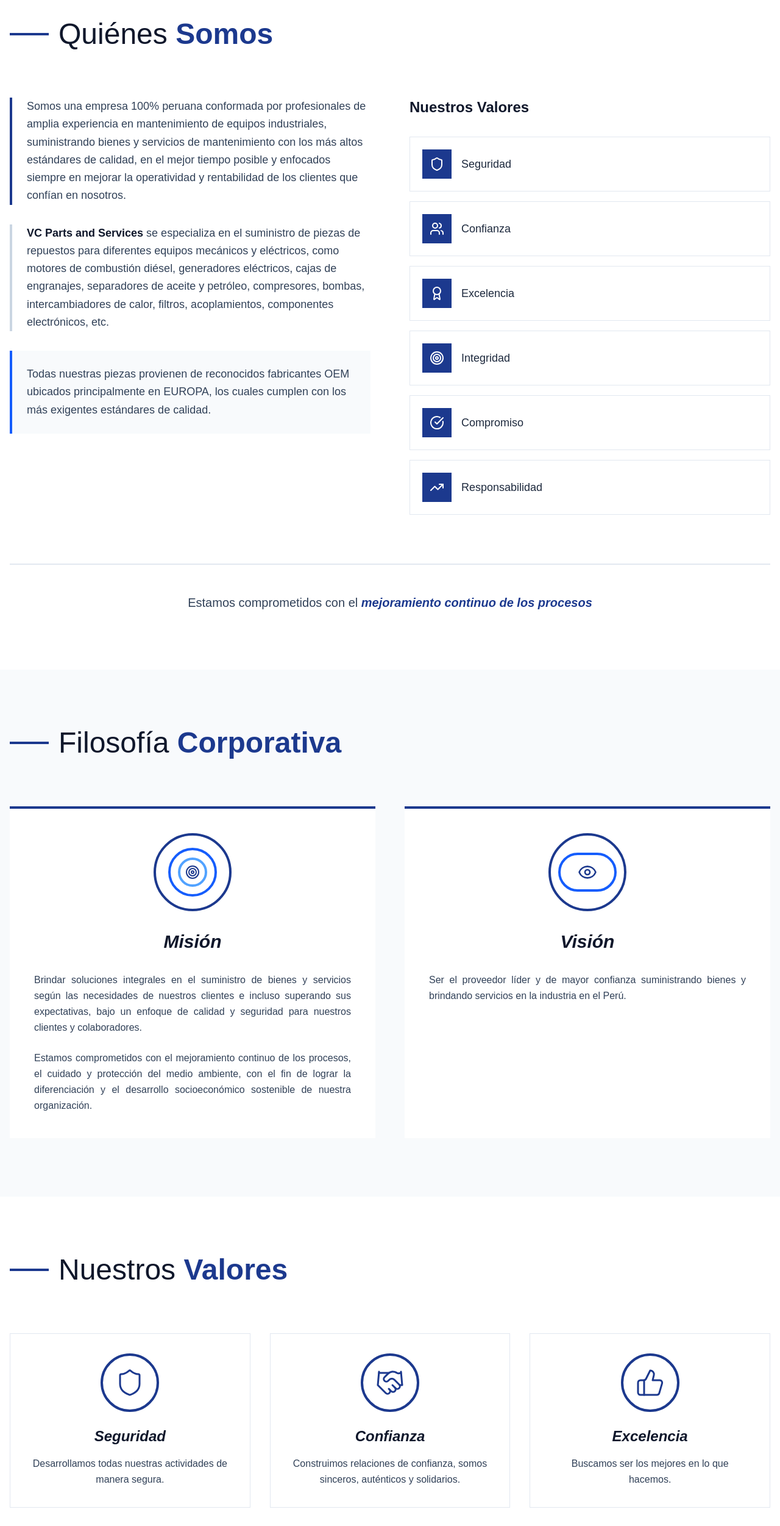
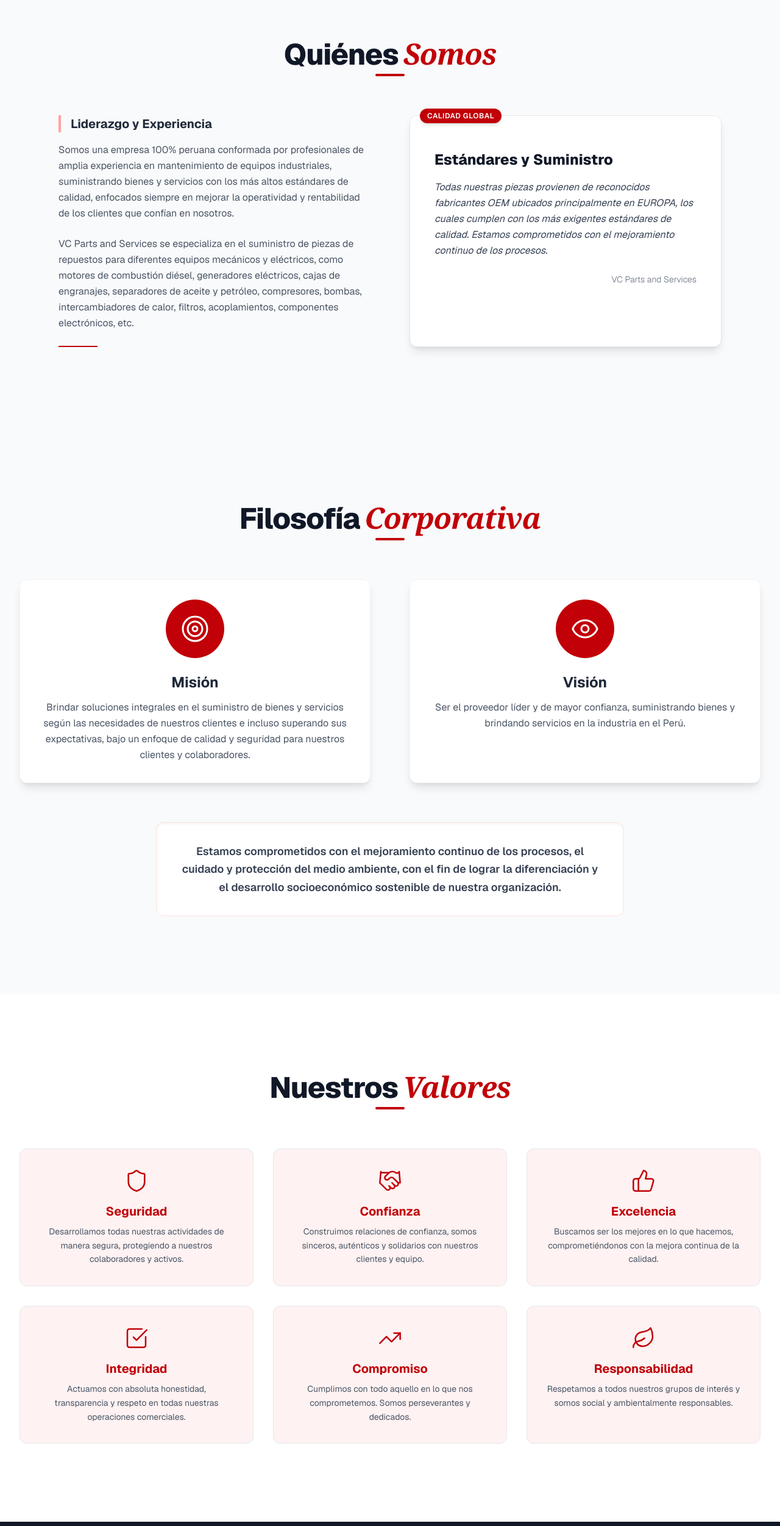
Before and after one commit to alancueva/vcpartsandservices, a Next.js app: page /pages/nosotros in a window 1280 px wide. Shown: the part 180-2682 px from the top of the page at 61% size. Built offline with nearby package versions, Linux system fonts and the light colour scheme.

Commit message:
cambio del pages/nosotros

```diff
--- a/src/app/pages/nosotros/FilosofiaCorporativa.tsx
+++ b/src/app/pages/nosotros/FilosofiaCorporativa.tsx
@@ -1,68 +1,71 @@
+import React from 'react';
+import { Target, Eye } from 'lucide-react'; // Iconos de Lucide React
 
-import { Target, Eye } from 'lucide-react';
+// === 1. CONSTANTES DE ESTILO Y DATOS ===
+
+const ACCENT_COLOR = 'bg-red-700';
+const ACCENT_TEXT = 'text-red-700';
+const ACCENT_TEXT_ICON = 'text-white';
+const FONT_SERIF_ITALIC = 'italic font-serif';
+
+// Datos de Misión y Visión
+const MISSION_TEXT = "Brindar soluciones integrales en el suministro de bienes y servicios según las necesidades de nuestros clientes e incluso superando sus expectativas, bajo un enfoque de calidad y seguridad para nuestros clientes y colaboradores.";
+const VISION_TEXT = "Ser el proveedor líder y de mayor confianza, suministrando bienes y brindando servicios en la industria en el Perú.";
+const COMMITMENT_TEXT = "Estamos comprometidos con el mejoramiento continuo de los procesos, el cuidado y protección del medio ambiente, con el fin de lograr la diferenciación y el desarrollo socioeconómico sostenible de nuestra organización.";
+
+interface PhilosophyCardProps {
+    icon: React.ElementType; // Tipo para un componente de icono de Lucide
+    title: string;
+    description: string;
+}
+
+const PhilosophyCard: React.FC<PhilosophyCardProps> = ({ icon: Icon, title, description }) => (
+    <div className="flex flex-col items-center text-center p-6 md:p-8 bg-white rounded-xl shadow-lg border border-gray-100 hover:shadow-xl transition-all duration-300 transform hover:-translate-y-1">
+        <div className={`flex items-center justify-center w-24 h-24 rounded-full ${ACCENT_COLOR} bg-opacity-10 mb-6`}>
+            <Icon className={`w-12 h-12 ${ACCENT_TEXT_ICON}`} strokeWidth={1.5} />
+        </div>
+        <h3 className="text-2xl font-bold text-gray-800 mb-3">{title}</h3>
+        <p className="text-gray-600 leading-relaxed text-base">{description}</p>
+    </div>
+);
+
 
 export default function FilosofiaCorporativa() {
     return (
-        <section className="bg-slate-50 py-24 px-4">
-            <div className="max-w-7xl mx-auto">
-                {/* Título */}
-                <div className="mb-20">
-                    <div className="flex items-center gap-4 mb-6">
-                        <div className="h-1 w-16 bg-blue-900"></div>
-                        <h2 className="text-4xl md:text-5xl font-light text-slate-900">
-                            Filosofía <span className="font-semibold text-blue-900">Corporativa</span>
-                        </h2>
-                    </div>
+        <section className="py-20 md:py-32 bg-gray-50 font-sans overflow-hidden">
+            <div className="max-w-7xl mx-auto px-4 sm:px-6 lg:px-8">
+
+                {/* TÍTULO PRINCIPAL */}
+                <header className="text-center mb-16">
+                    <h2 className="text-4xl sm:text-5xl font-extrabold text-gray-900 tracking-tight">
+                        Filosofía
+                        <span className={`${FONT_SERIF_ITALIC} ${ACCENT_TEXT} ml-2`}>Corporativa</span>
+                    </h2>
+                    {/* Línea de acento vinotinto */}
+                    <div className={`w-12 h-1 ${ACCENT_COLOR} mx-auto rounded-full mt-2`}></div>
+                </header>
+
+                {/* CONTENIDO: Misión y Visión */}
+                <div className="grid grid-cols-1 md:grid-cols-2 gap-8 md:gap-12 lg:gap-16 mb-16">
+                    <PhilosophyCard
+                        icon={Target} // Icono de Lucide para Misión
+                        title="Misión"
+                        description={MISSION_TEXT}
+                    />
+                    <PhilosophyCard
+                        icon={Eye} // Icono de Lucide para Visión
+                        title="Visión"
+                        description={VISION_TEXT}
+                    />
                 </div>
 
-                {/* Grid Misión y Visión */}
-                <div className="grid md:grid-cols-2 gap-12">
-                    {/* Misión */}
-                    <div className="bg-white border-t-4 border-blue-900 p-10">
-                        <div className="flex justify-center mb-8">
-                            <div className="w-32 h-32 border-4 border-blue-900 rounded-full flex items-center justify-center relative">
-                                <div className="w-20 h-20 border-4 border-blue-600 rounded-full flex items-center justify-center">
-                                    <div className="w-12 h-12 border-4 border-blue-400 rounded-full flex items-center justify-center">
-                                        <Target className="w-6 h-6 text-blue-900" />
-                                    </div>
-                                </div>
-                            </div>
-                        </div>
+                {/* DECLARACIÓN DE COMPROMISO FINAL */}
+                <div className="max-w-3xl mx-auto text-center p-8 bg-white rounded-xl shadow-inner border border-red-100">
+                    <p className="text-lg font-semibold text-gray-700 leading-relaxed">
+                        {COMMITMENT_TEXT}
+                    </p>
+                </div>
 
-                        <h3 className="text-3xl font-semibold text-slate-900 text-center mb-8 italic">Misión</h3>
-
-                        <div className="space-y-6 text-slate-700 leading-relaxed">
-                            <p className="text-justify">
-                                Brindar soluciones integrales en el suministro de bienes y servicios según las necesidades de nuestros clientes e incluso
-                                superando sus expectativas, bajo un enfoque de calidad y seguridad para nuestros clientes y colaboradores.
-                            </p>
-
-                            <p className="text-justify">
-                                Estamos comprometidos con el mejoramiento continuo de los procesos, el cuidado y protección del medio ambiente, con el fin
-                                de lograr la diferenciación y el desarrollo socioeconómico sostenible de nuestra organización.
-                            </p>
-                        </div>
-                    </div>
-
-                    {/* Visión */}
-                    <div className="bg-white border-t-4 border-blue-900 p-10">
-                        <div className="flex justify-center mb-8">
-                            <div className="w-32 h-32 border-4 border-blue-900 rounded-full flex items-center justify-center relative">
-                                <div className="w-24 h-16 border-4 border-blue-600 rounded-full flex items-center justify-center">
-                                    <Eye className="w-8 h-8 text-blue-900" />
-                                </div>
-                            </div>
-                        </div>
-
-                        <h3 className="text-3xl font-semibold text-slate-900 text-center mb-8 italic">Visión</h3>
-
-                        <div className="text-slate-700 leading-relaxed">
-                            <p className="text-justify">
-                                Ser el proveedor líder y de mayor confianza suministrando bienes y brindando servicios en la industria en el Perú.
-                            </p>
-                        </div>
-                    </div>
-                </div>
             </div>
         </section>
     );
--- a/src/app/pages/nosotros/quienesSomos.tsx
+++ b/src/app/pages/nosotros/quienesSomos.tsx
@@ -1,88 +1,72 @@
-'use client';
-import { Shield, Award, Target, Users, CheckCircle, TrendingUp } from 'lucide-react';
+
+// === 1. CONSTANTES DE ESTILO Y DATOS ===
+
+const ACCENT_COLOR = 'bg-red-700';
+const ACCENT_TEXT = 'text-red-700';
+const FONT_SERIF_ITALIC = 'italic font-serif';
+
+// Contenido de la sección Quiénes Somos
+const ABOUT_TEXT_1 = "Somos una empresa 100% peruana conformada por profesionales de amplia experiencia en mantenimiento de equipos industriales, suministrando bienes y servicios con los más altos estándares de calidad, enfocados siempre en mejorar la operatividad y rentabilidad de los clientes que confían en nosotros.";
+const ABOUT_TEXT_2 = "VC Parts and Services se especializa en el suministro de piezas de repuestos para diferentes equipos mecánicos y eléctricos, como motores de combustión diésel, generadores eléctricos, cajas de engranajes, separadores de aceite y petróleo, compresores, bombas, intercambiadores de calor, filtros, acoplamientos, componentes electrónicos, etc.";
+const QUALITY_STATEMENT = "Todas nuestras piezas provienen de reconocidos fabricantes OEM ubicados principalmente en EUROPA, los cuales cumplen con los más exigentes estándares de calidad. Estamos comprometidos con el mejoramiento continuo de los procesos.";
+
 
 
 export default function QuienesSomos() {
-    const valores = [
-        { icon: Shield, text: 'Seguridad' },
-        { icon: Users, text: 'Confianza' },
-        { icon: Award, text: 'Excelencia' },
-        { icon: Target, text: 'Integridad' },
-        { icon: CheckCircle, text: 'Compromiso' },
-        { icon: TrendingUp, text: 'Responsabilidad' }
-    ];
 
     return (
-        <section className="bg-white py-24 px-4">
-            <div className="max-w-7xl mx-auto">
-                {/* Título */}
-                <div className="mb-20">
-                    <div className="flex items-center gap-4 mb-6">
-                        <div className="h-1 w-16 bg-blue-900"></div>
-                        <h2 className="text-4xl md:text-5xl font-light text-slate-900">
-                            Quiénes <span className="font-semibold text-blue-900">Somos</span>
-                        </h2>
+         <section className="py-20 md:py-32 bg-gray-50 font-sans overflow-hidden">
+            <div className="max-w-6xl mx-auto px-4 sm:px-6 lg:px-8">
+
+                {/* TÍTULO PRINCIPAL */}
+                <header className="text-center mb-16">
+                    <h2 className="text-4xl sm:text-5xl font-extrabold text-gray-900 tracking-tight">
+                        Quiénes
+                        <span className={` ${FONT_SERIF_ITALIC} ${ACCENT_TEXT} ml-2`}>Somos</span>
+                    </h2>
+                    {/* Línea de acento vinotinto */}
+                    <div className={`w-12 h-1 ${ACCENT_COLOR} mx-auto rounded-full mt-2`}></div>
+                </header>
+
+                {/* CONTENIDO PRINCIPAL: Diseño Minimalista de Doble Columna */}
+                <div className="grid grid-cols-1 md:grid-cols-2 gap-10 md:gap-16">
+
+                    {/* COLUMNA 1: INTRODUCCIÓN Y EXPERIENCIA */}
+                    <div className="space-y-6">
+                        <h3 className="text-xl font-bold text-gray-800 border-l-4 border-red-300 pl-4 mb-4">
+                            Liderazgo y Experiencia
+                        </h3>
+                        <p className="text-gray-600 leading-relaxed">
+                            {ABOUT_TEXT_1}
+                        </p>
+                        <p className="text-gray-600 leading-relaxed">
+                            {ABOUT_TEXT_2}
+                        </p>
+
+                        {/* Pequeño Separador Visual */}
+                        <div className={`w-16 h-0.5 ${ACCENT_COLOR} mt-6`}></div>
                     </div>
-                </div>
 
-                {/* Grid de dos columnas */}
-                <div className="grid md:grid-cols-2 gap-16 mb-20">
-                    {/* Columna izquierda - Contenido */}
-                    <div className="space-y-8">
-                        <div className="border-l-4 border-blue-900 pl-6">
-                            <p className="text-slate-700 text-lg leading-relaxed">
-                                Somos una empresa 100% peruana conformada por profesionales de amplia experiencia en mantenimiento de equipos industriales,
-                                suministrando bienes y servicios de mantenimiento con los más altos estándares de calidad, en el mejor tiempo posible y enfocados
-                                siempre en mejorar la operatividad y rentabilidad de los clientes que confían en nosotros.
-                            </p>
+                    {/* COLUMNA 2: CALIDAD Y COMPROMISO (Bloque destacado) */}
+                    <div className="relative p-6 md:p-10 bg-white border border-gray-200 rounded-xl shadow-lg hover:shadow-xl transition duration-300">
+                        {/* Etiqueta de Acento Vinotinto */}
+                        <div className={`absolute -top-3 left-4 px-3 py-1 ${ACCENT_COLOR} text-white text-xs font-semibold uppercase tracking-wider rounded-full shadow-md`}>
+                            Calidad Global
                         </div>
 
-                        <div className="border-l-4 border-slate-300 pl-6">
-                            <p className="text-slate-700 text-lg leading-relaxed">
-                                <span className="font-semibold text-slate-900">VC Parts and Services</span> se especializa en el suministro de piezas de repuestos para diferentes equipos mecánicos y eléctricos, como
-                                motores de combustión diésel, generadores eléctricos, cajas de engranajes, separadores de aceite y petróleo, compresores, bombas,
-                                intercambiadores de calor, filtros, acoplamientos, componentes electrónicos, etc.
-                            </p>
-                        </div>
+                        <h3 className="text-2xl font-extrabold text-gray-900 mb-4 pt-4">
+                            Estándares y Suministro
+                        </h3>
+                        <p className="text-gray-700 leading-relaxed italic">
+                            {QUALITY_STATEMENT}
+                        </p>
 
-                        <div className="bg-slate-50 p-6 border-l-4 border-blue-600">
-                            <p className="text-slate-700 text-lg leading-relaxed">
-                                Todas nuestras piezas provienen de reconocidos fabricantes OEM ubicados principalmente en EUROPA, los cuales cumplen con los más
-                                exigentes estándares de calidad.
-                            </p>
+                        {/* Elemento de diseño serio (opcional) */}
+                        <div className="flex justify-end mt-6">
+                            <span className="text-sm font-light text-gray-500">VC Parts and Services</span>
                         </div>
                     </div>
 
-                    {/* Columna derecha - Valores */}
-                    <div>
-                        <h3 className="text-2xl font-semibold text-slate-900 mb-8">Nuestros Valores</h3>
-                        <div className="grid grid-cols-1 gap-4">
-                            {valores.map((valor, index) => {
-                                const Icon = valor.icon;
-                                return (
-                                    <div
-                                        key={valor.text}
-                                        className="flex items-center gap-4 p-5 border border-slate-200 hover:border-blue-900 transition-colors duration-300 bg-white"
-                                    >
-                                        <div className="w-12 h-12 bg-blue-900 flex items-center justify-center flex-shrink-0">
-                                            <Icon className="w-6 h-6 text-white" />
-                                        </div>
-                                        <span className="text-slate-800 font-medium text-lg">{valor.text}</span>
-                                    </div>
-                                );
-                            })}
-                        </div>
-                    </div>
-                </div>
-
-                {/* Compromiso */}
-                <div className="border-t-2 border-slate-200 pt-12">
-                    <div className="max-w-4xl mx-auto text-center">
-                        <p className="text-xl text-slate-700">
-                            Estamos comprometidos con el{' '}
-                            <span className="font-semibold text-blue-900 italic">mejoramiento continuo de los procesos</span>
-                        </p>
-                    </div>
                 </div>
             </div>
         </section>
--- a/src/app/pages/valores/valores.tsx
+++ b/src/app/pages/valores/valores.tsx
@@ -1,82 +1,111 @@
 
-import { Shield, Handshake, ThumbsUp, CheckCircle, TrendingUp, Leaf } from 'lucide-react';
+import React from 'react';
+import {
+    Shield,
+    Handshake,
+    ThumbsUp,
+    CheckSquare,
+    TrendingUp,
+    Leaf
+} from 'lucide-react';
 
-export default function NuestrosValores() {
-    const valores = [
+// === 1. CONSTANTES DE ESTILO Y DATOS ===
+
+const ACCENT_TEXT = 'text-red-700'; // Texto de acento vinotinto
+const ACCENT_BG_LIGHT = 'bg-red-50'; // Fondo muy claro para el efecto de hover
+const FONT_SERIF_ITALIC = 'italic font-serif';
+
+// Definición de los valores
+const VALUES_DATA = [
     {
         icon: Shield,
-            titulo: 'Seguridad',
-            descripcion: 'Desarrollamos todas nuestras actividades de manera segura.'
+        title: "Seguridad",
+        description: "Desarrollamos todas nuestras actividades de manera segura, protegiendo a nuestros colaboradores y activos.",
     },
     {
         icon: Handshake,
-            titulo: 'Confianza',
-            descripcion: 'Construimos relaciones de confianza, somos sinceros, auténticos y solidarios.'
+        title: "Confianza",
+        description: "Construimos relaciones de confianza, somos sinceros, auténticos y solidarios con nuestros clientes y equipo.",
     },
     {
         icon: ThumbsUp,
-            titulo: 'Excelencia',
-            descripcion: 'Buscamos ser los mejores en lo que hacemos.'
+        title: "Excelencia",
+        description: "Buscamos ser los mejores en lo que hacemos, comprometiéndonos con la mejora continua de la calidad.",
     },
     {
-            icon: CheckCircle,
-            titulo: 'Integridad',
-            descripcion: 'Actuamos con absoluta honestidad, transparencia y respeto.'
+        icon: CheckSquare,
+        title: "Integridad",
+        description: "Actuamos con absoluta honestidad, transparencia y respeto en todas nuestras operaciones comerciales.",
     },
     {
         icon: TrendingUp,
-            titulo: 'Compromiso',
-            descripcion: 'Cumplimos con todo aquello en lo que nos comprometemos. Somos perseverantes.'
+        title: "Compromiso",
+        description: "Cumplimos con todo aquello en lo que nos comprometemos. Somos perseverantes y dedicados.",
     },
     {
         icon: Leaf,
-            titulo: 'Responsabilidad',
-            descripcion: 'Respetamos a todos nuestros grupos de interés y somos social y ambientalmente responsables.'
-        }
+        title: "Responsabilidad",
+        description: "Respetamos a todos nuestros grupos de interés y somos social y ambientalmente responsables.",
+    },
 ];
 
-    return (
-        <section className="bg-white py-24 px-4">
-            <div className="max-w-7xl mx-auto">
-                {/* Título */}
-                <div className="mb-20">
-                    <div className="flex items-center gap-4 mb-6">
-                        <div className="h-1 w-16 bg-blue-900"></div>
-                        <h2 className="text-4xl md:text-5xl font-light text-slate-900">
-                            Nuestros <span className="font-semibold text-blue-900">Valores</span>
-                        </h2>
-                    </div>
+
+// === 2. COMPONENTE PARA UNA TARJETA DE VALOR ===
+
+interface ValueCardProps {
+    icon: React.ElementType;
+    title: string;
+    description: string;
+}
+
+const ValueCard: React.FC<ValueCardProps> = ({ icon: Icon, title, description }) => (
+    // Estilo minimalista: bordes sutiles, hover elegante
+    <div className={`p-6 md:p-8 border border-gray-200 rounded-xl transition-all duration-300 transform hover:shadow-lg ${ACCENT_BG_LIGHT} text-center h-full`}>
+
+        {/* ÍCONO */}
+        <div className="flex justify-center mb-4">
+            <Icon className={`w-10 h-10 ${ACCENT_TEXT}`} strokeWidth={1.5} />
         </div>
 
-                {/* Grid de Valores */}
-                <div className="grid md:grid-cols-2 lg:grid-cols-3 gap-8">
-                    {valores.map((valor, index) => {
-                        const Icon = valor.icon;
+        {/* TÍTULO */}
+        <h3 className={`text-xl font-bold text-gray-900 mb-2 ${ACCENT_TEXT}`}>{title}</h3>
+
+        {/* DESCRIPCIÓN */}
+        <p className="text-sm text-gray-600 leading-relaxed">{description}</p>
+    </div>
+);
+
+
+
+export default function NuestrosValores() {
+
+
     return (
-                            <div
-                                key={valor.titulo}
-                                className="border border-slate-200 bg-white p-8 hover:border-blue-900 transition-colors duration-300"
-                            >
-                                {/* Icono */}
-                                <div className="flex justify-center mb-6">
-                                    <div className="w-24 h-24 border-4 border-blue-900 rounded-full flex items-center justify-center">
-                                        <Icon className="w-12 h-12 text-blue-900" strokeWidth={1.5} />
-                                    </div>
+         <section className="py-20 md:py-32 bg-white font-sans overflow-hidden">
+            <div className="max-w-7xl mx-auto px-4 sm:px-6 lg:px-8">
+
+                {/* TÍTULO PRINCIPAL */}
+                <header className="text-center mb-16">
+                    <h2 className="text-4xl sm:text-5xl font-extrabold text-gray-900 tracking-tight">
+                        Nuestros
+                        <span className={`${FONT_SERIF_ITALIC} ${ACCENT_TEXT} ml-2`}>Valores</span>
+                    </h2>
+                    {/* Línea de acento vinotinto */}
+                    <div className="w-12 h-1 bg-red-700 mx-auto rounded-full mt-2"></div>
+                </header>
+
+                {/* CUADRÍCULA DE VALORES (3x2) */}
+                <div className="grid grid-cols-1 sm:grid-cols-2 lg:grid-cols-3 gap-6 md:gap-8">
+                    {VALUES_DATA.map((value, index) => (
+                        <ValueCard
+                            key={index}
+                            icon={value.icon}
+                            title={value.title}
+                            description={value.description}
+                        />
+                    ))}
                 </div>
 
-                                {/* Título */}
-                                <h3 className="text-2xl font-semibold text-slate-900 text-center mb-4 italic">
-                                    {valor.titulo}
-                                </h3>
-
-                                {/* Descripción */}
-                                <p className="text-slate-700 text-center leading-relaxed">
-                                    {valor.descripcion}
-                                </p>
-                            </div>
-                        );
-                    })}
-                </div>
             </div>
         </section>
     );
```
Lines whose indentation alone changed are shown as unchanged.
